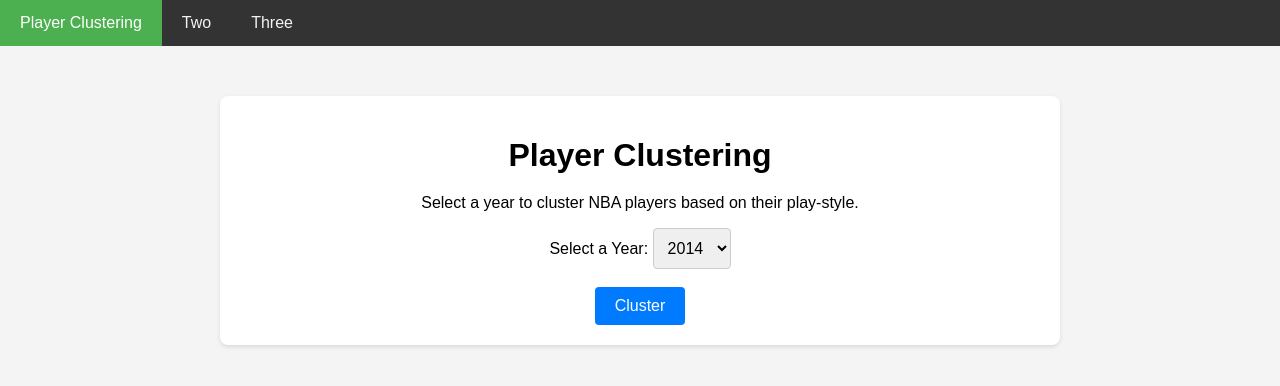
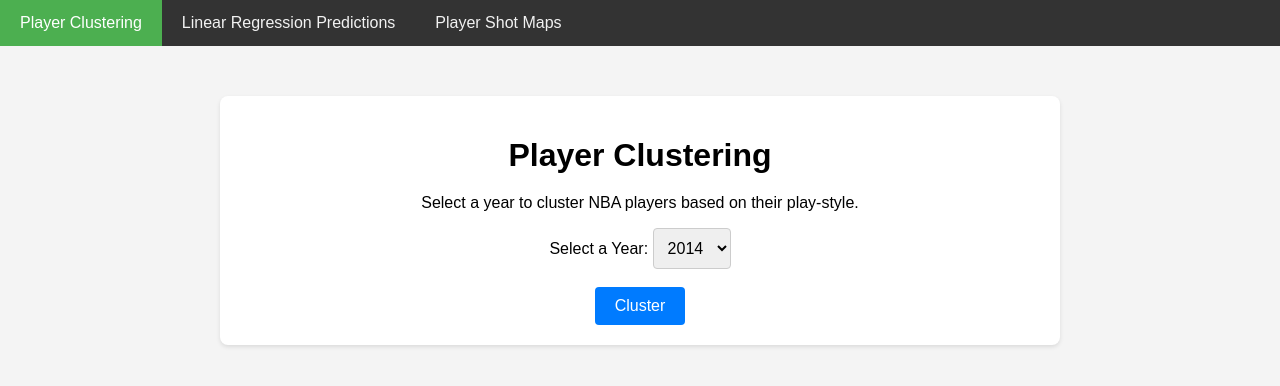
Before and after one commit to HariKumaran12345/NBA-Data-Visualizations, a Flask app: page / in a window 1280 px wide. Shown: the top 386 px of the page. Run offline with Flask 3, Linux system fonts and the light colour scheme.

Commit message:
changed tab names

```diff
--- a/Clustering Visualization/templates/index.html
+++ b/Clustering Visualization/templates/index.html
@@ -78,8 +78,8 @@
 <body>
     <div class="navbar">
         <a href="#" class="active">Player Clustering</a>
-        <a href="#">Two</a>
-        <a href="#">Three</a>
+        <a href="#">Linear Regression Predictions</a>
+        <a href="#">Player Shot Maps</a>
         <!-- Add more tabs as needed -->
     </div>
 
```
Also changed, not shown: 2 other files.
